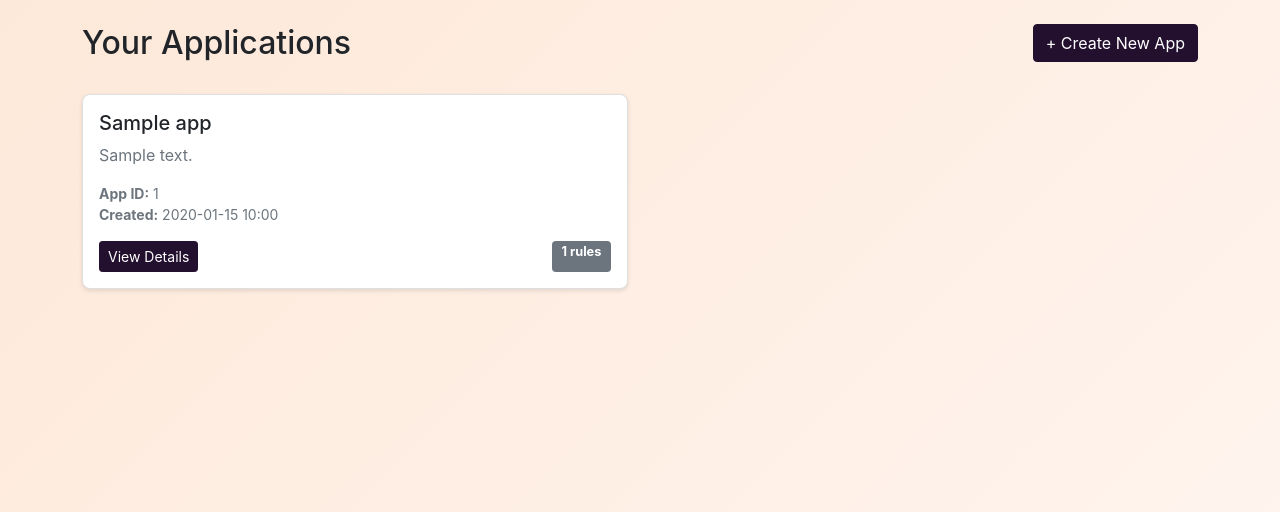
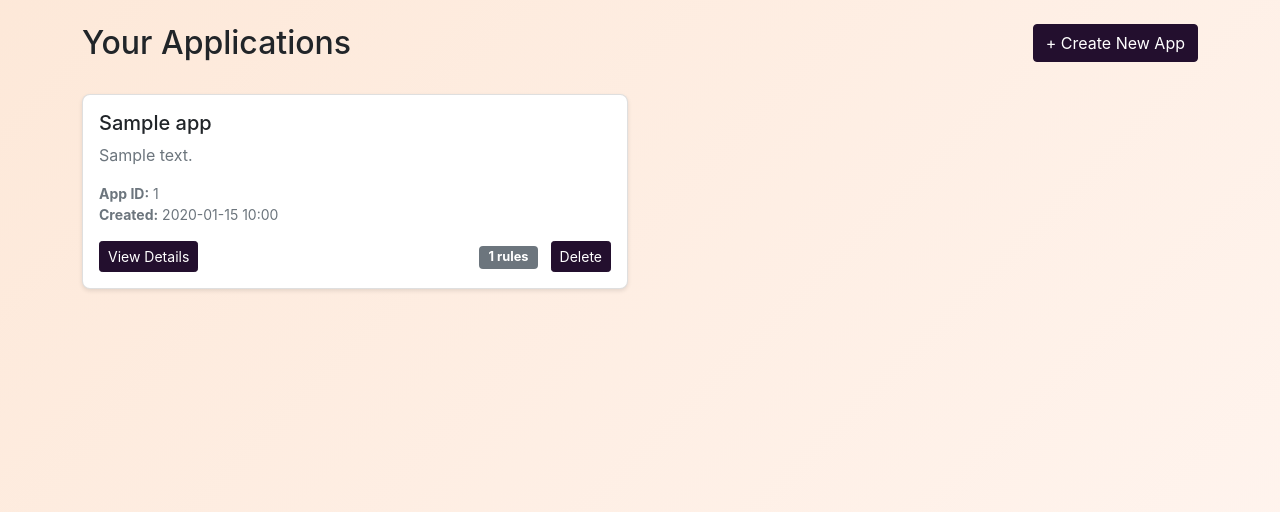
Before and after one commit to Allono07/live_event_validation_netcore, a Flask app: page / in a window 1280 px wide. Shown: the part 55-567 px from the top of the page. Run offline with Flask 3, Linux system fonts and the light colour scheme; a user stored in the database is signed in; tables that the repository leaves empty hold one stand-in row (values such as "Sample post"); some libraries are stand-ins or nearby versions.

Commit message:
delete added

```diff
--- a/app/controllers/api_controller.py
+++ b/app/controllers/api_controller.py
@@ -103,6 +103,11 @@ def receive_log(app_id):
             # Process the log
             success, result = log_service.process_log(app_id, formatted_data)
 
+            # Check if app not found - return 404 immediately
+            if not success and result.get('error') == 'App not found':
+                logger.warning(f"App not found for app_id: {app_id}")
+                return jsonify({'error': 'App not found'}), 404
+
             if success:
                 logger.info(f"Validation PASSED for app_id: {app_id}, event: {event_name}")
 
--- a/app/controllers/dashboard_controller.py
+++ b/app/controllers/dashboard_controller.py
@@ -583,3 +583,26 @@ def delete_all_logs(app_id):
         return jsonify({'error': 'App not found'}), 404
 
     return jsonify({'success': True, 'deleted': deleted})
+
+
+@dashboard_bp.route('/app/<app_id>', methods=['DELETE'])
+@login_required
+def delete_app(app_id):
+    """Delete an application and all its associated data.
+
+    This will delete:
+    - The application itself
+    - All validation rules for this app
+    - All logs/events for this app
+
+    Returns JSON: { success: true } or { success: false, error: "message" }
+    """
+    if not app_service.user_owns_app(current_user.id, app_id):
+        return jsonify({'success': False, 'error': 'Access denied'}), 403
+
+    success = app_service.delete_app(app_id)
+    if not success:
+        return jsonify({'success': False, 'error': 'App not found'}), 404
+
+    flash('Application deleted successfully', 'success')
+    return jsonify({'success': True})
--- a/app/services/app_service.py
+++ b/app/services/app_service.py
@@ -2,6 +2,8 @@
 from typing import List, Optional
 from app.models.app import App
 from app.repositories.app_repository import AppRepository
+from app.repositories.validation_rule_repository import ValidationRuleRepository
+from app.repositories.log_repository import LogRepository
 import secrets
 
 
@@ -14,6 +16,8 @@ class AppService:
     def __init__(self, app_repo: AppRepository = None):
         """Initialize with dependency injection."""
         self.app_repo = app_repo or AppRepository()
+        self.validation_rule_repo = ValidationRuleRepository()
+        self.log_repo = LogRepository()
 
     def create_app(self, user_id: int, name: str, description: str = None,
                    app_id: str = None) -> tuple:
@@ -77,12 +81,33 @@ class AppService:
         return app
 
     def delete_app(self, app_id: str) -> bool:
-        """Delete an app (soft delete by deactivating)."""
+        """Delete an app and all its associated data.
+
+        This will delete:
+        - All validation rules for this app
+        - All logs/events for this app
+        - The application itself
+
+        Returns: True if successful, False if app not found
+        """
         app = self.app_repo.get_by_app_id(app_id)
         if not app:
             return False
 
-        return self.app_repo.update(app.id, is_active=False) is not None
+        try:
+            # Delete all validation rules for this app
+            self.validation_rule_repo.delete_by_app(app.id)
+
+            # Delete all logs for this app
+            self.log_repo.delete_all_by_app(app.id)
+
+            # Delete the app itself
+            self.app_repo.delete(app.id)
+
+            return True
+        except Exception as e:
+            print(f"Error deleting app {app_id}: {str(e)}")
+            return False
 
     def user_owns_app(self, user_id: int, app_id: str) -> bool:
         """Check if user owns the app."""
--- a/app/templates/dashboard.html
+++ b/app/templates/dashboard.html
@@ -58,7 +58,12 @@
                                 <a href="{{ url_for('dashboard.app_detail', app_id=app.app_id) }}" class="btn btn-primary btn-sm">
                                     View Details
                                 </a>
-                                <span class="badge bg-secondary">{{ app.validation_rules.count() }} rules</span>
+                                <div>
+                                    <span class="badge bg-secondary me-2">{{ app.validation_rules.count() }} rules</span>
+                                    <button type="button" class="btn btn-danger btn-sm" data-bs-toggle="modal" data-bs-target="#deleteAppModal" onclick="setDeleteAppId('{{ app.app_id }}', '{{ app.name }}')">
+                                        Delete
+                                    </button>
+                                </div>
                             </div>
                         </div>
                     </div>
@@ -71,6 +76,34 @@
                     </div>
                 </div>
             {% endif %}
+        </div>
+    </div>
+
+    <!-- Delete App Modal -->
+    <div class="modal fade" id="deleteAppModal" tabindex="-1">
+        <div class="modal-dialog">
+            <div class="modal-content">
+                <div class="modal-header bg-danger text-white">
+                    <h5 class="modal-title">Delete Application</h5>
+                    <button type="button" class="btn-close btn-close-white" data-bs-dismiss="modal"></button>
+                </div>
+                <div class="modal-body">
+                    <div class="alert alert-danger" role="alert">
+                        <strong>Warning!</strong> This action cannot be undone.
+                    </div>
+                    <p>Are you sure you want to delete the application <strong id="deleteAppNameDisplay"></strong>?</p>
+                    <p>This will permanently delete:</p>
+                    <ul>
+                        <li>The application and all its configuration</li>
+                        <li>All validation logs and events</li>
+                        <li>All validation rules</li>
+                    </ul>
+                </div>
+                <div class="modal-footer">
+                    <button type="button" class="btn btn-secondary" data-bs-dismiss="modal">Cancel</button>
+                    <button type="button" class="btn btn-danger" onclick="confirmDeleteApp()">Delete Application</button>
+                </div>
+            </div>
         </div>
     </div>
 
@@ -108,5 +141,41 @@
     </div>
 
     <script src="https://cdn.jsdelivr.net/npm/bootstrap@5.1.3/dist/js/bootstrap.bundle.min.js"></script>
+    <script>
+        let deleteAppId = '';
+        let deleteAppName = '';
+
+        function setDeleteAppId(appId, appName) {
+            deleteAppId = appId;
+            deleteAppName = appName;
+            document.getElementById('deleteAppNameDisplay').textContent = appName;
+        }
+
+        function confirmDeleteApp() {
+            if (!deleteAppId) return;
+
+            fetch(`/app/${deleteAppId}`, {
+                method: 'DELETE',
+                headers: {
+                    'Content-Type': 'application/json'
+                }
+            })
+            .then(response => response.json())
+            .then(data => {
+                if (data.success) {
+                    // Close modal and reload page
+                    const modal = bootstrap.Modal.getInstance(document.getElementById('deleteAppModal'));
+                    modal.hide();
+                    location.reload();
+                } else {
+                    alert('Error: ' + (data.error || 'Failed to delete application'));
+                }
+            })
+            .catch(error => {
+                console.error('Error:', error);
+                alert('Error deleting application');
+            });
+        }
+    </script>
 </body>
 </html>
```
